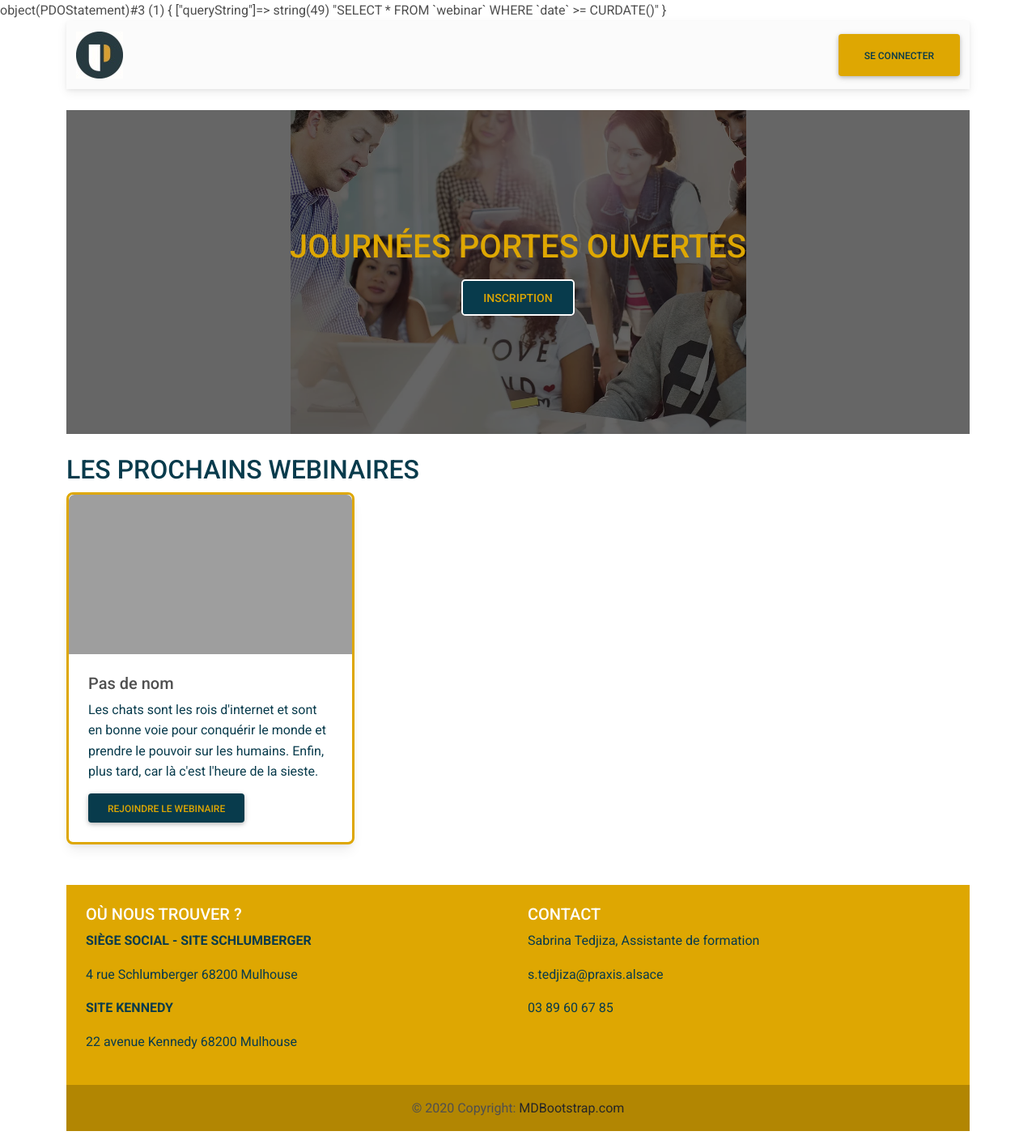
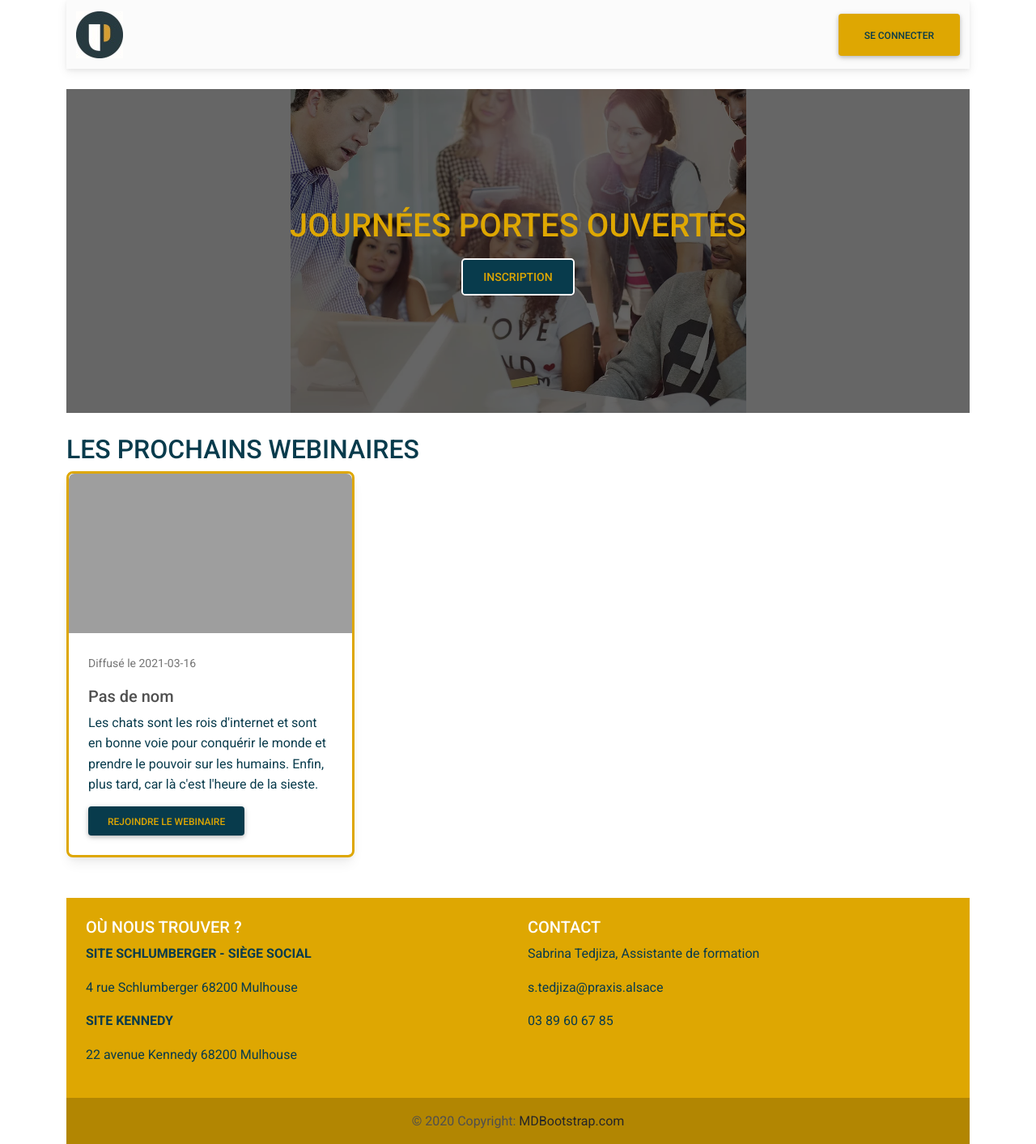
Before and after one commit to HelixFix/Webinaire, a PHP site: page /index.php in a window 1280 px wide. Shown: the whole page at 81% size. Run offline with PHP 8.4, Linux system fonts and the light colour scheme; data comes from the database, SQL or seed files in the repository; some libraries are stand-ins or nearby versions; grey boxes are pictures that could not be loaded.

Commit message:
:construction: Add webinar Date

```diff
--- a/index.php
+++ b/index.php
@@ -5,7 +5,7 @@ $requete = "SELECT * FROM `webinar` WHERE `date` >= CURDATE()";
 
 
 $tblWebinaire = $db->query($requete); // Enregistre la requete efectuer sur la db dans une variable
-var_dump($tblWebinaire);
+// var_dump($tblWebinaire);
 
 $tblWebinaire2 = $db->query($requete);
 $test = $tblWebinaire2->fetch();
@@ -98,6 +98,7 @@ $test = $tblWebinaire2->fetch();
                     <div class="card">
                         <img class="card-img-top" src="https://loremflickr.com/640/360" alt="Card image cap">
                         <div class="card-body">
+                            <p class=""><small class="text-muted">Diffusé le <?php echo $ligne['date'] ?></small></p>
                             <h5 class="card-title"><?php echo $ligne['nomLive'] ?></h5>
                             <p class="card-text"><?php echo $ligne['resumer'] ?></p>
                             <a href="index.php?page=formwebinaire&idwebinaire=<?php echo $ligne['id']; ?>" class="btn">Rejoindre le webinaire</a>
@@ -148,7 +149,7 @@ $test = $tblWebinaire2->fetch();
 
                         <p>
                             <b>
-                                Siège social - SITE SCHLUMBERGER
+                                SITE SCHLUMBERGER - Siège social
                             </b>
                         </p>
 
```
